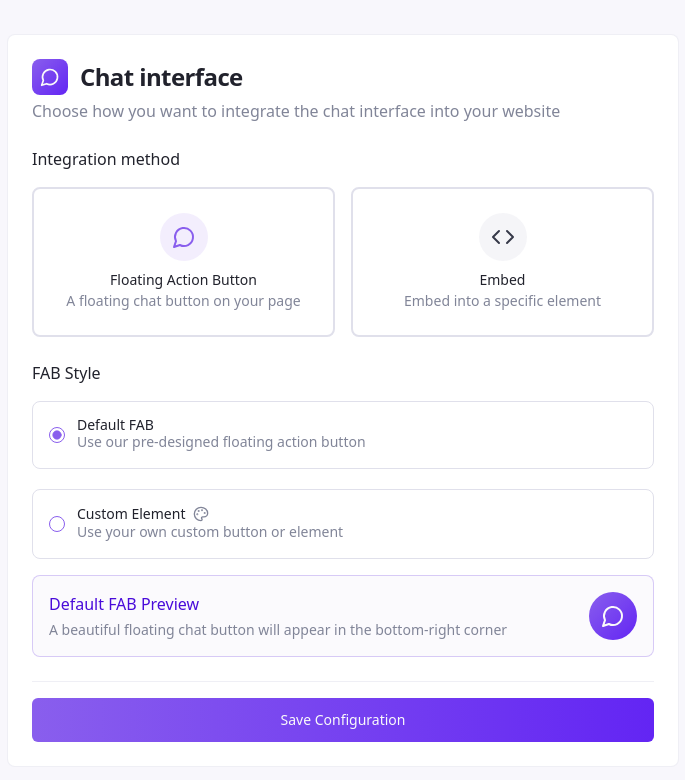
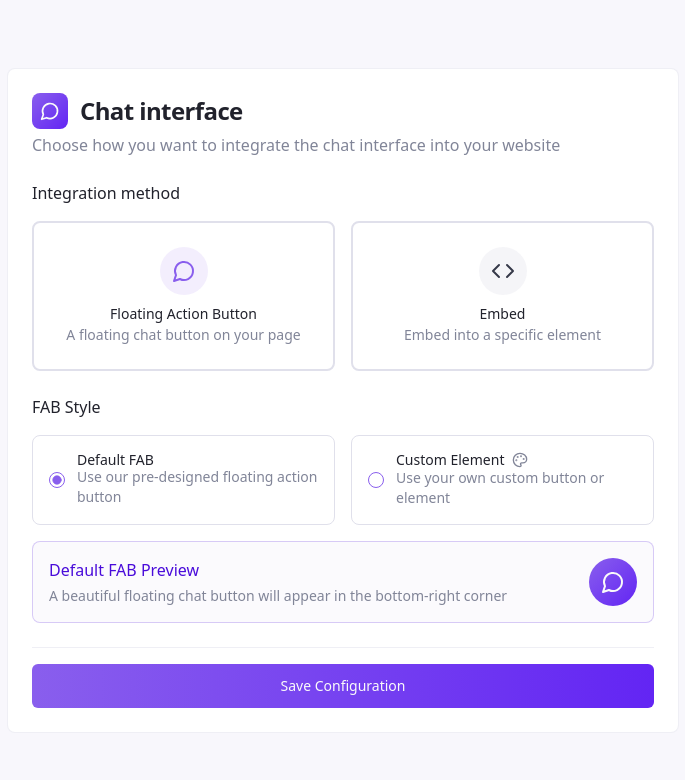
Before and after one commit to aj-botpress/chat-choice-selector, a React (Vite) app: page / in a window 1280 px wide. Shown: the top 780 px of the page, without its empty margins (297-982 px from the left). Built offline with nearby package versions, Linux system fonts and the light colour scheme.

Commit message:
Align FAB options horizontally
Align the Floating Action Button (FAB) options horizontally, similar to the integration method section.

```diff
--- a/src/components/ChatInterfaceForm.tsx
+++ b/src/components/ChatInterfaceForm.tsx
@@ -117,7 +117,7 @@ export default function ChatInterfaceForm() {
                   <RadioGroup
                     value={fabType}
                     onValueChange={(value) => setFabType(value as FabType)}
-                    className="space-y-3"
+                    className="grid grid-cols-2 gap-4"
                   >
                     <div className="flex items-center space-x-3 p-4 rounded-lg border border-border hover:bg-accent/30 transition-colors">
                       <RadioGroupItem value="default" id="default" className="text-primary" />
```
